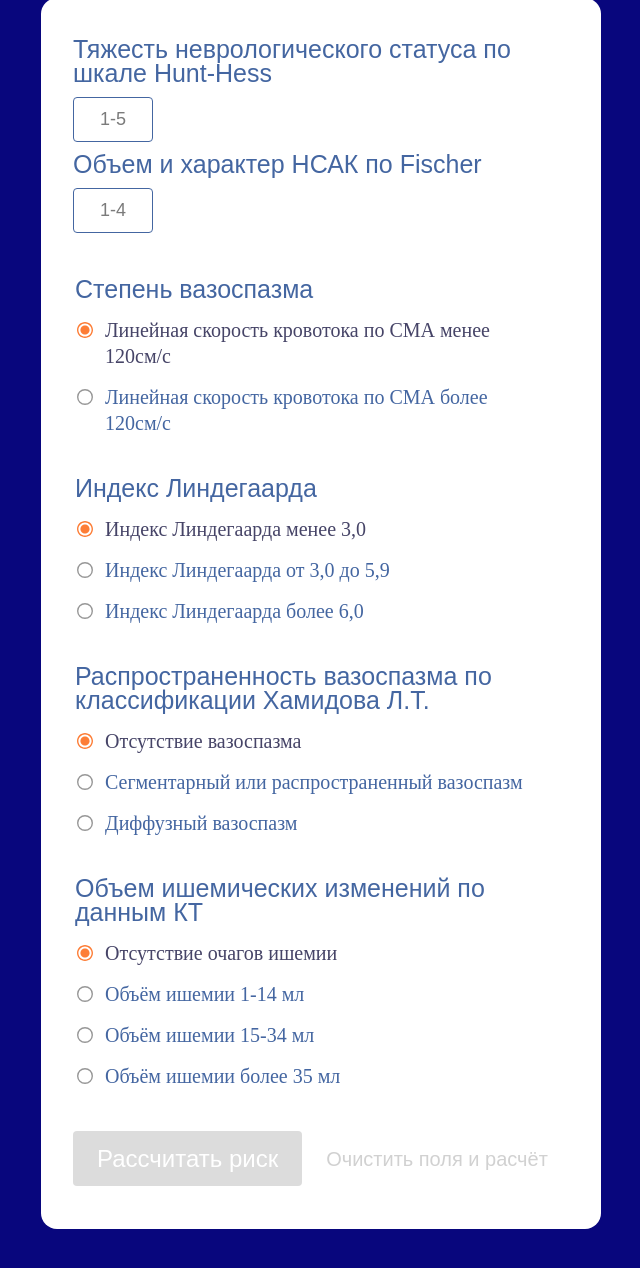
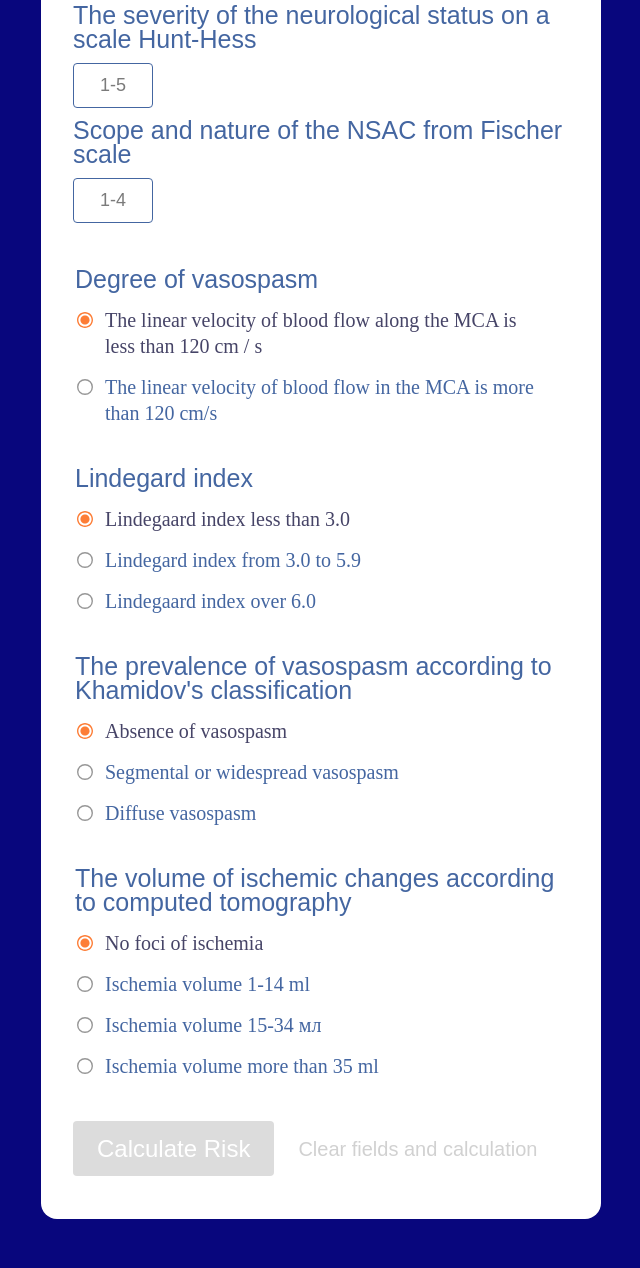
Before and after one commit to TatianaProkopenko/TMS-project-ischemia-risk, a website built with Parcel: page src/index.html in a window 1280 px wide. Shown: the part 178-1446 px from the top of the page, without its empty margins (319-959 px from the left). Built offline with nearby package versions, Linux system fonts and the light colour scheme.

Commit message:
translate English

```diff
--- a/src/index.html
+++ b/src/index.html
@@ -11,13 +11,13 @@
   <main class="main">
     <div class="container">
       <article class="counter">
-        <h1 >Риск развития отсроченной церебральной ишемии (ОЦИ) после нетравматического субарахноидального кровоизлияния (НСАК)</h1>
+        <h1 >Risk of delayed cerebral ischemia (DCI) after non-traumatic subarachnoid hemorrhage (NSAH)</h1>
         <form action="#" class="counter__form form" name="counter" method="post">
           <fieldset class="form__item form__parameters" name="parameters">
             <div class="input-group">
               <div class="input">
                 <div class="input__heading">
-                  <label  class="heading" for="hunthess">Тяжесть неврологического статуса по шкале Hunt-Hess </label>
+                  <label  class="heading" for="hunthess">The severity of the neurological status on a scale Hunt-Hess </label>
                 </div>
                 <div class="input__wrapper">
                   <input type="text" id="hunthess" name="hunthess" placeholder="1-5" inputmode="decimal" maxlength="1" required>
@@ -26,7 +26,7 @@
 
               <div class="input">
                 <div class="input__heading">
-                  <label for="fischer" class="heading">Объем и характер НСАК по Fischer</label>
+                  <label for="fischer" class="heading">Scope and nature of the NSAC from Fischer scale</label>
                 </div>
                 <div class="input__wrapper">
                   <input type="text" id="fischer" name="fischer" placeholder="1-4" inputmode="decimal" maxlength="1" required>
@@ -36,18 +36,18 @@
           </fieldset>
 
           <fieldset class="form__item">
-            <legend class="heading">Степень вазоспазма </legend>
+            <legend class="heading">Degree of vasospasm </legend>
             <ul class="radios-group">
               <li class="radio">
                 <div class="radio__wrapper">
                   <input id="withoutvasospasm" name="vasospasm" value="withoutvas" type="radio" checked required>
-                  <label for="withoutvasospasm">Линейная скорость кровотока по СМА менее 120см/с</label>
+                  <label for="withoutvasospasm">The linear velocity of blood flow along the MCA is less than 120 cm / s</label>
                 </div>
               </li>
               <li class="radio">
                 <div class="radio__wrapper">
                   <input id="withvasospasm" name="vasospasm" value="withvas" type="radio"  required>
-                  <label for="withvasospasm"> Линейная скорость кровотока по СМА более 120см/с</label>
+                  <label for="withvasospasm"> The linear velocity of blood flow in the MCA is more than 120 cm/s</label>
                 </div>
               </li>
             </ul>
@@ -55,82 +55,81 @@
 
 
           <fieldset class="form__item">
-            <legend class="heading">Индекс Линдегаарда </legend>
+            <legend class="heading">Lindegard index </legend>
             <ul class="radios-group">
               <li class="radio">
                 <div class="radio__wrapper">
                   <input id="lindegaardzero" name="lindegaard" value="lindzero" type="radio" checked required>
-                  <label for="lindegaardzero">Индекс Линдегаарда менее 3,0</label>
+                  <label for="lindegaardzero">Lindegaard index less than 3.0</label>
                 </div>
               </li>
               <li class="radio">
                 <div class="radio__wrapper">
                   <input id="lindegaardone" name="lindegaard" value="lindone" type="radio"  required>
-                  <label for="lindegaardone">Индекс Линдегаарда от 3,0 до 5,9</label>
+                  <label for="lindegaardone">Lindegard index from 3.0 to 5.9</label>
                 </div>
               </li>
               <li class="radio">
                 <div class="radio__wrapper">
                   <input id="lindegaardtwo" name="lindegaard" value="lindtwo" type="radio"  required>
-                  <label for="lindegaardtwo">Индекс Линдегаарда более 6,0</label>
+                  <label for="lindegaardtwo">Lindegaard index over 6.0</label>
                 </div>
               </li>
             </ul>
           </fieldset>
 
           <fieldset class="form__item">
-            <legend class="heading">Распространенность вазоспазма по классификации Хамидова
-              Л.Т. </legend>
+            <legend class="heading">The prevalence of vasospasm according to Khamidov's classification</legend>
             <ul class="radios-group">
               <li class="radio">
                 <div class="radio__wrapper">
                   <input id="hamidovvaszero" name="hamidov" value="hamidovzero" type="radio" checked required>
-                  <label for="hamidovvaszero">Отсутствие вазоспазма</label>
+                  <label for="hamidovvaszero">Absence of vasospasm</label>
                 </div>
               </li>
               <li class="radio">
                 <div class="radio__wrapper">
                   <input id="hamidovvasone" name="hamidov" value="hamidovone" type="radio"  required>
-                  <label for="hamidovvasone">Сегментарный или распространенный вазоспазм</label>
+                  <label for="hamidovvasone">Segmental or widespread vasospasm</label>
                 </div>
               </li>
               <li class="radio">
                 <div class="radio__wrapper">
                   <input id="hamidovvastwo" name="hamidov" value="hamidovtwo" type="radio"  required>
-                  <label for="hamidovvastwo">Диффузный вазоспазм</label>
+                  <label for="hamidovvastwo">Diffuse vasospasm</label>
                 </div>
               </li>
             </ul>
           </fieldset>
 
           <fieldset class="form__item">
-            <legend class="heading">Объем ишемических изменений по данным КТ</legend>
+            <legend class="heading">The volume of ischemic changes according to computed tomography</legend>
             <ul class="radios-group">
               <li class="radio">
                 <div class="radio__wrapper">
                   <input id="ischemiavaluezero" name="ischemia" value="ischemiazero" type="radio" checked required>
-                  <label for="ischemiavaluezero">Отсутствие очагов ишемии</label>
+                  <label for="ischemiavaluezero">No foci of ischemia</label>
                 </div>
               </li>
 
               <li class="radio">
                 <div class="radio__wrapper">
                   <input id="ischemiavalueone" name="ischemia" value="ischemiaone" type="radio"  required>
-                  <label for="ischemiavalueone">Объём ишемии 1-14 мл</label>
+                  <label for="ischemiavalueone">Ischemia volume 1-14 ml</label>
                 </div>
               </li>
 
               <li class="radio">
                 <div class="radio__wrapper">
                   <input id="ischemiavaluetwo" name="ischemia" value="ischemiatwo" type="radio" required>
-                  <label for="ischemiavaluetwo">Объём ишемии 15-34 мл</label>
+                  <label for="ischemiavaluetwo">Ischemia volume 15-34 мл</label>
                 </div>
               </li>
 
               <li class="radio">
                 <div class="radio__wrapper">
                   <input id="ischemiavaluethree" name="ischemia" value="ischemiathree" type="radio" required>
-                  <label for="ischemiavaluethree">Объём ишемии более 35 мл</label>
+                  <label for="ischemiavaluethree">Ischemia volume more than 35 ml</label>
                 </div>
               </li>
 
@@ -140,11 +139,11 @@
 
           <div class="form__submit">
             <button class="form__submit-button button" name="submit" type="submit" disabled >
-              Рассчитать риск
+              Calculate Risk
             </button>
             <button class="form__reset-button" name="reset" type="reset" disabled>
               <span>
-                Очистить поля и расчёт
+                Clear fields and calculation
               </span>
             </button>
           </div>
@@ -153,7 +152,7 @@
 
         <section class="counter__result counter__result--hidden">
           <h2 class="heading">
-            Риск развития ОЦИ
+            Risk of developing DCI
           </h2>
           <ul class="counter__result-list">
             <li class="counter__result-item">
@@ -161,7 +160,7 @@
                 <span id="risk-norm">1</span>
               </h3>
               <p>
-                значение риска
+                risk value
               </p>
             </li>
             <li class="counter__result-item">
@@ -169,7 +168,7 @@
                 <span id="risk-minimal">2</span>
               </h3>
               <p>
-                нижнее пороговое значение
+                lower threshold
               </p>
             </li>
             <li class="counter__result-item">
@@ -177,7 +176,7 @@
                 <span id="risk-maximal">3</span>
               </h3>
               <p>
-                верхнее пороговое значение
+                upper threshold
               </p>
             </li>
           </ul>
```
